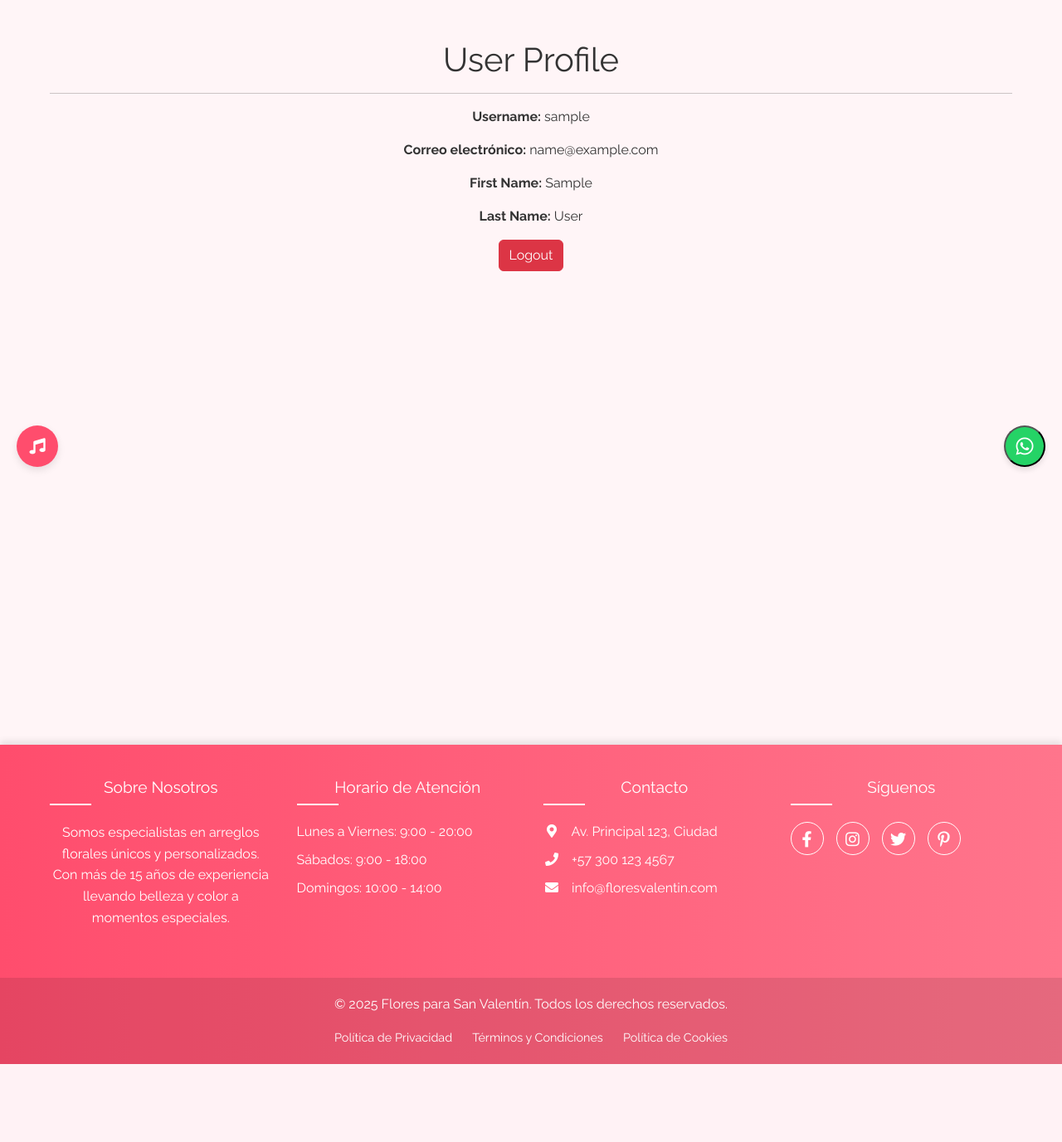
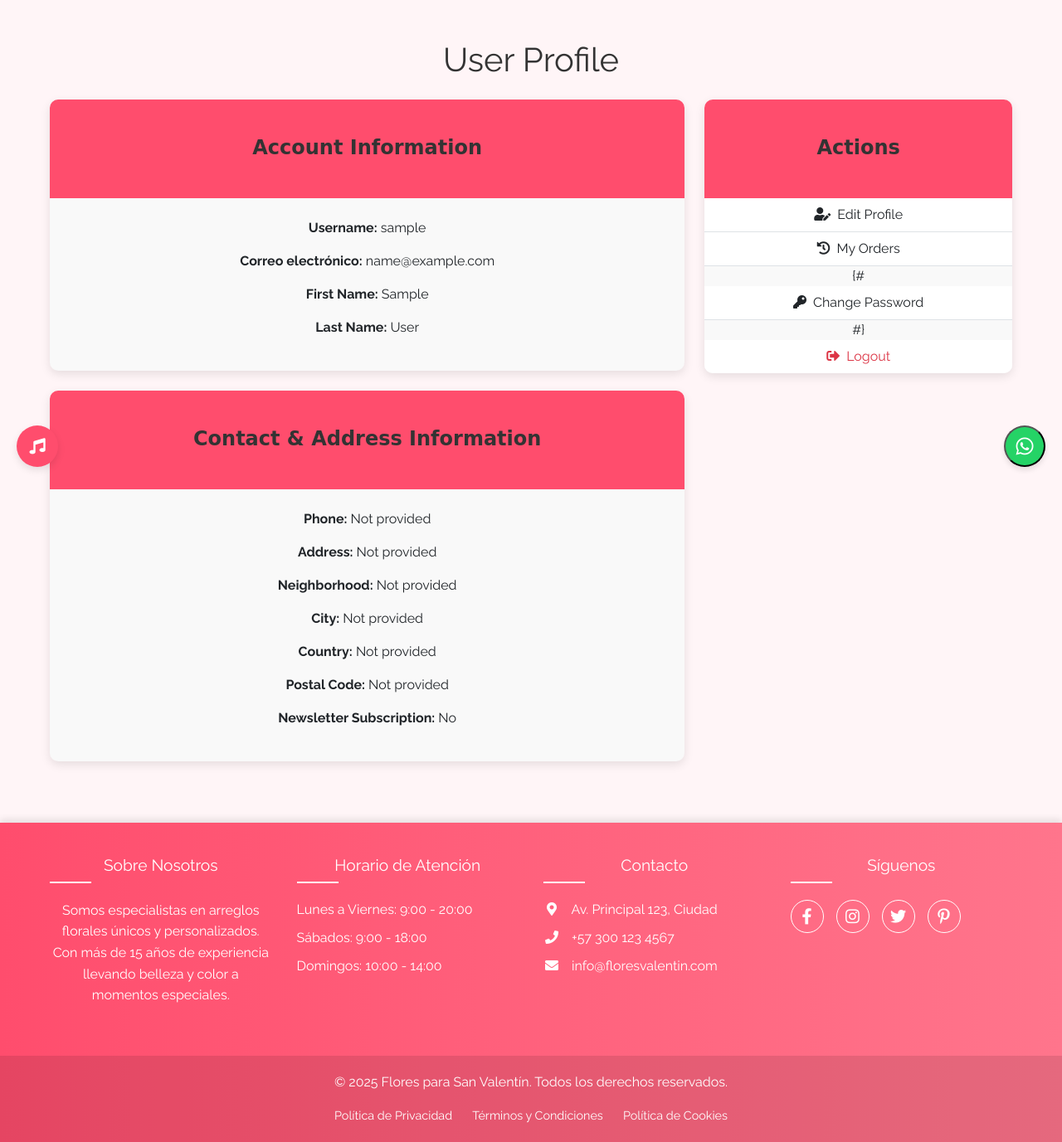
Before and after one commit to Johnson1255/Flores-Django, a Django app: page /perfil/ in a window 1280 px wide. Shown: the part 217-1594 px from the top of the page at 83% size. Before the commit the page ends 1500 px from the top, so only its background shows below. Run offline with Django 5.2, Linux system fonts and the light colour scheme; the visitor is signed in with stand-in values (Sample User, id 1); data comes from the database, SQL or seed files in the repository; some web fonts are replaced.

Commit message:
style: Ponerle estilos para el apartado de usuario

```diff
--- a/template/floresvalentin_app/profile.html
+++ b/template/floresvalentin_app/profile.html
@@ -4,23 +4,69 @@
 {% block title %}{% trans "User Profile" %}{% endblock %}
 
 {% block content %}
-<div class="container mt-5">
-    <h1>{% trans "User Profile" %}</h1>
-    <hr>
+<div class="container mt-5 mb-5">
+    <h1 class="mb-4">{% trans "User Profile" %}</h1>
 
     {% if user.is_authenticated %}
-        <p><strong>{% trans "Username" %}:</strong> {{ user.username }}</p>
-        <p><strong>{% trans "Email" %}:</strong> {{ user.email }}</p>
-        <p><strong>{% trans "First Name" %}:</strong> {{ user.first_name|default:"N/A" }}</p>
-        <p><strong>{% trans "Last Name" %}:</strong> {{ user.last_name|default:"N/A" }}</p>
+    <div class="row">
+        <div class="col-md-8">
+            <div class="card mb-4">
+                <div class="card-header">
+                    <h4>{% trans "Account Information" %}</h4>
+                </div>
+                <div class="card-body">
+                    <p><strong>{% trans "Username" %}:</strong> {{ user.username }}</p>
+                    <p><strong>{% trans "Email" %}:</strong> {{ user.email }}</p>
+                    <p><strong>{% trans "First Name" %}:</strong> {{ user.first_name|default:_("Not provided") }}</p>
+                    <p><strong>{% trans "Last Name" %}:</strong> {{ user.last_name|default:_("Not provided") }}</p>
+                </div>
+            </div>
 
-        {# Add more profile details or actions here as needed #}
-        {# For example, a link to edit profile or view order history #}
+            <div class="card mb-4">
+                <div class="card-header">
+                    <h4>{% trans "Contact & Address Information" %}</h4>
+                </div>
+                <div class="card-body">
+                    {% with profile=user.profile %} {# Access profile via user.profile #}
+                        <p><strong>{% trans "Phone" %}:</strong> {{ profile.phone|default:_("Not provided") }}</p>
+                        <p><strong>{% trans "Address" %}:</strong> {{ profile.address|default:_("Not provided") }}</p>
+                        <p><strong>{% trans "Neighborhood" %}:</strong> {{ profile.neighborhood|default:_("Not provided") }}</p>
+                        <p><strong>{% trans "City" %}:</strong> {{ profile.city|default:_("Not provided") }}</p>
+                        <p><strong>{% trans "Country" %}:</strong> {{ profile.country|default:_("Not provided") }}</p>
+                        <p><strong>{% trans "Postal Code" %}:</strong> {{ profile.postal_code|default:_("Not provided") }}</p>
+                        <p><strong>{% trans "Newsletter Subscription" %}:</strong> {% if profile.newsletter %}{% trans "Yes" %}{% else %}{% trans "No" %}{% endif %}</p>
+                    {% endwith %}
+                </div>
+            </div>
+        </div>
 
-        <a href="{% url 'logout' %}" class="btn btn-danger">{% trans "Logout" %}</a>
+        <div class="col-md-4">
+            <div class="card">
+                <div class="card-header">
+                    <h4>{% trans "Actions" %}</h4>
+                </div>
+                <div class="list-group list-group-flush">
+                    <a href="{% url 'floresvalentin_app:profile_edit' %}" class="list-group-item list-group-item-action">
+                        <i class="fas fa-user-edit me-2"></i>{% trans "Edit Profile" %}
+                    </a>
+                    <a href="{% url 'floresvalentin_app:my_orders' %}" class="list-group-item list-group-item-action">
+                        <i class="fas fa-history me-2"></i>{% trans "My Orders" %}
+                    </a>
+                    {# Add link to change password if you have that view #}
+                    {# <a href="{% url 'password_change' %}" class="list-group-item list-group-item-action">
+                        <i class="fas fa-key me-2"></i>{% trans "Change Password" %}
+                    </a> #}
+                    <a href="{% url 'logout' %}" class="list-group-item list-group-item-action text-danger">
+                        <i class="fas fa-sign-out-alt me-2"></i>{% trans "Logout" %}
+                    </a>
+                </div>
+            </div>
+        </div>
+    </div>
     {% else %}
-        <p>{% trans "You are not logged in." %}</p>
-        <a href="{% url 'login' %}" class="btn btn-primary">{% trans "Login" %}</a>
+        <div class="alert alert-warning" role="alert">
+            {% trans "You are not logged in." %} <a href="{% url 'login' %}" class="alert-link">{% trans "Login here" %}</a>.
+        </div>
     {% endif %}
 </div>
 {% endblock %}
```
